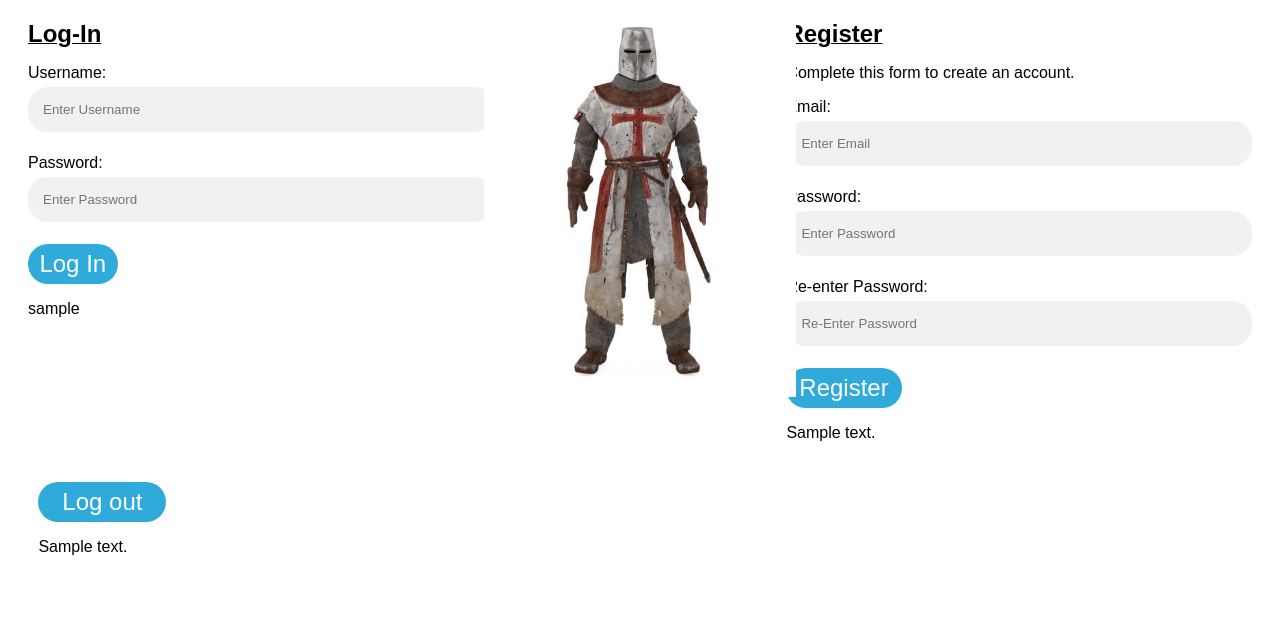
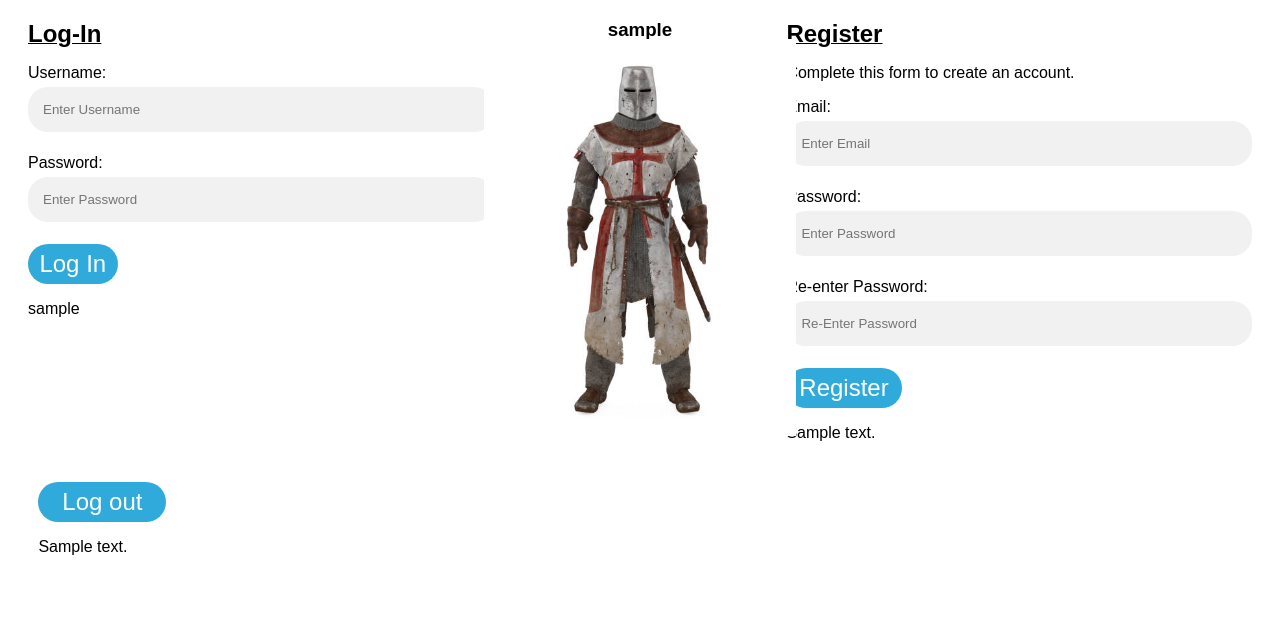
Before and after one commit to sevcans/cse312project, a Flask app: template templates/index.html in a window 1280 px wide. Shown: the part 204-839 px from the top of the page. Run offline with Flask 3, Linux system fonts and the light colour scheme; the template is opened without the code that fills it: most values are stand-ins (such as "Sample title", 1, 10 or a date in 2020).

Commit message:
Displayed Username fixed cookie

```diff
--- a/server.py
+++ b/server.py
@@ -16,6 +16,13 @@ userdata = db["UserData"]
 #Generate a Salt
 def Saltgen(x):
     string = "0123456789abcdefghijklmnopqrstuvwxyzABCDEFGHIJKLMNOPQRSTUVWXYZ"
+    chars=""
+    for i in range(x):
+        chars += (random.choice(string))
+    return chars
+#Generate a Cookie
+def Cookiegen(x):
+    string = "0123456789abcdefghijklmnopqrstuvwxyzABCDEFGHIJKLMNOPQRSTUVWXYZ!@#$%^&*()-=_+{}[]|\:;?/<>,."
     chars=""
     for i in range(x):
         chars += (random.choice(string))
@@ -43,8 +50,7 @@ def register():
     #Generate user info
     salt = Saltgen(16)
     hashpass = hashlib.sha256((pw+salt).encode('utf-8')).hexdigest()
-    token = hashlib.sha256((username + salt).encode('utf-8')).hexdigest()
-    user_info = {"username" : username, "password": hashpass,"salt":salt, "aut_token": token}
+    user_info = {"username" : username, "password": hashpass,"salt": salt, "aut_token": ''}
     #Insert in DB
     userdata.insert_one(user_info)
     return render_template('index.html', RegisterMessage="Registration Successful")
@@ -58,12 +64,15 @@ def login():
     #Search database
     if userdata.find_one({"username": username}):
        authpass = userdata.find_one({"username": username})['password']
+       name = userdata.find_one({"username": username})['username']
        salt = userdata.find_one({"username": username})['salt']
-       token = userdata.find_one({"username": username})['aut_token']
+       token = Cookiegen(50)
        hashpass = hashlib.sha256((pw+salt).encode('utf-8')).hexdigest()
+       auth = hashlib.sha256((token).encode('utf-8')).hexdigest()
        if authpass == hashpass:
-        response = make_response(render_template('index.html', LoginMessage="Login Successful"))
-        response.set_cookie('auth', str(token), httponly=True, max_age=7200)
+        userdata.update_one({"username": username},{"$set": {"aut_token": auth}})
+        response = make_response(render_template('index.html', LoginMessage="Login Successful", UserName = name))
+        response.set_cookie('auth', token, httponly=True, max_age=7200)
         return response
        else:
            return render_template('index.html', LoginMessage="Password or Username Incorrect")
@@ -73,9 +82,13 @@ def login():
 #LogOut
 @app.route("/logout", methods=['POST'])
 def Logout():
-    response = make_response(render_template('index.html', LogOutMessage="Logged Out"))
-    response.set_cookie('auth', '', expires=0)
-    return response
+    if 'auth' in request.cookies:
+        response = render_template('index.html', LogOutMessage="You haven't logged in")
+        return response
+    else:
+        response = make_response(render_template('index.html', LogOutMessage="Logged Out"))
+        response.set_cookie('auth', '', expires=0)
+        return response
 
 # add no sniff after
 @app.after_request
--- a/static/style.css
+++ b/static/style.css
@@ -20,6 +20,7 @@ body {
     left: 50%;
     transform: translateX(-50%);
     width: 39vh;
+    bottom:20vh
 }
 
 
@@ -130,3 +131,8 @@ input[type=text]:focus, input[type=password]:focus {
     height: 5vh;
     font-size: 3vh;
 }
+.DisplayUsername{
+    position: absolute;
+    left: 50%;
+    transform: translateX(-50%);
+}
--- a/templates/index.html
+++ b/templates/index.html
@@ -14,6 +14,10 @@
                 <button onclick="randomText()" class ="randomfactbutton">Click for random Crusader fact!</button>
                 <p id="randomText" class="Randomfacttext"></p>
             </div>
+        </div>
+
+        <div class="DisplayUsername">
+            <h3>{{UserName}}</h3>
         </div>
 
         <div class="LogIncontainer">
```
